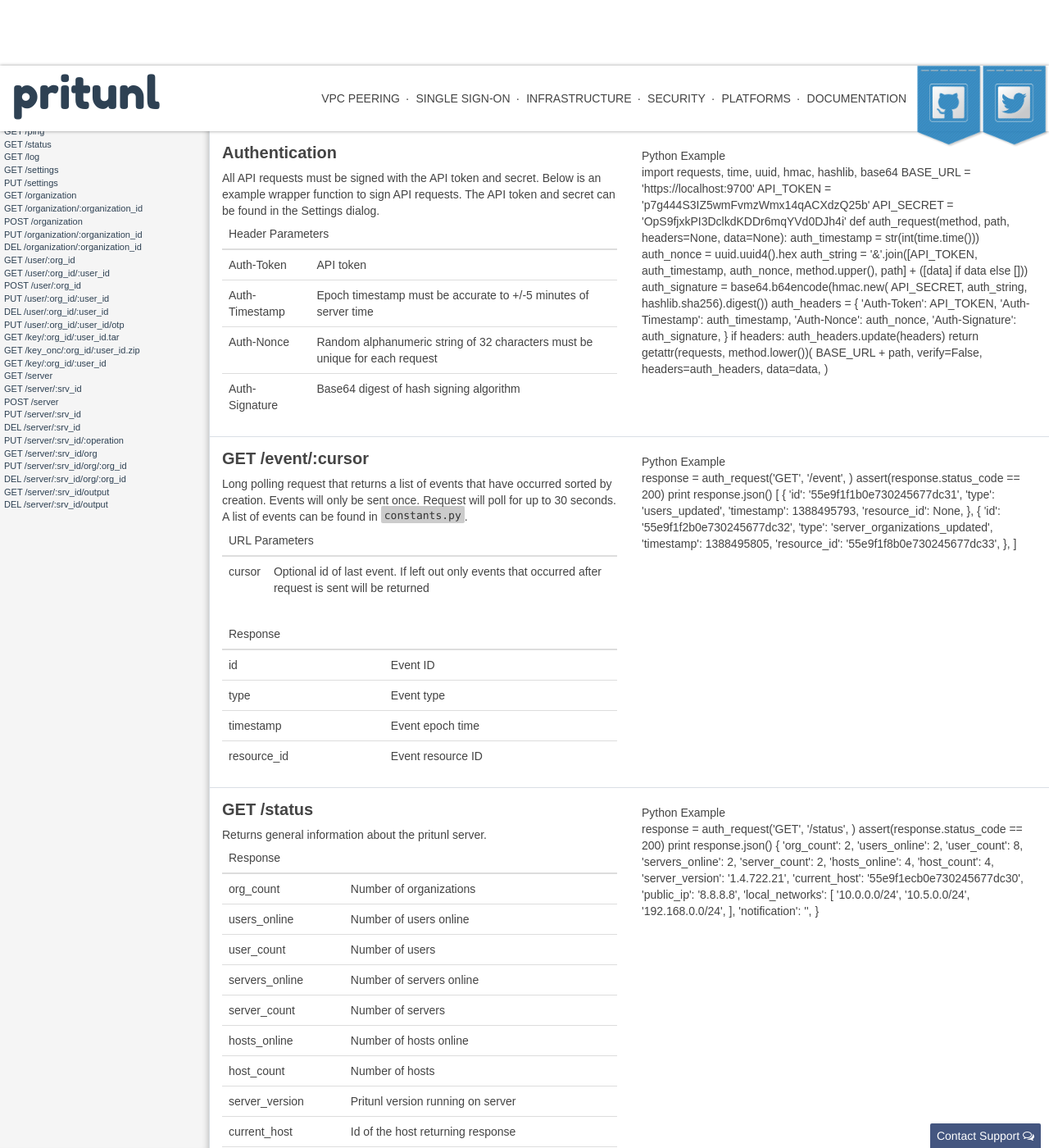
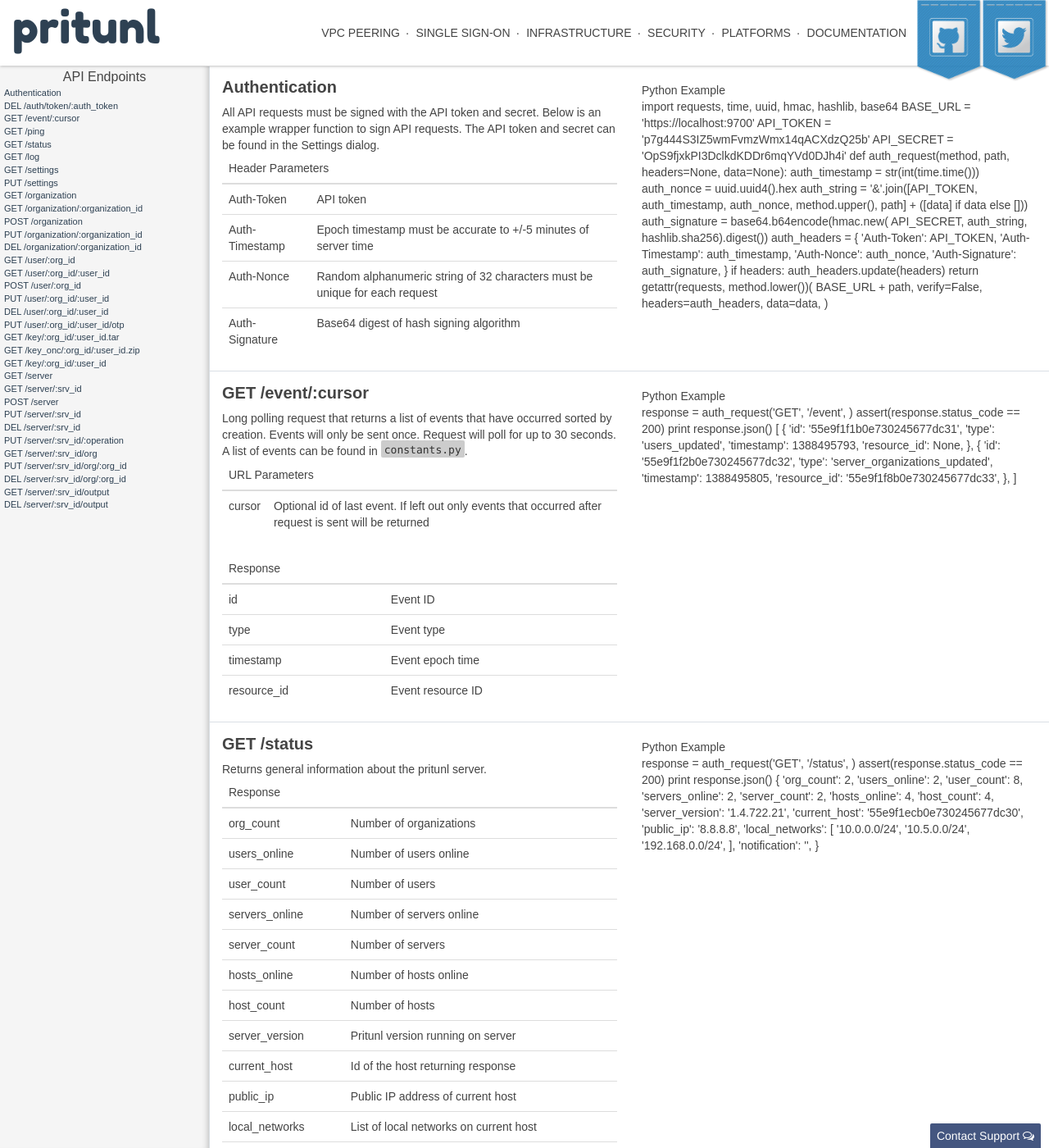
Before and after one commit to pritunl/pritunl.github.io, a Jekyll site: the page built from api.html, in a window 1280 px wide and 1400 px high. Shown: the whole window at 82% size. Built offline with Jekyll 4.4.1, drawn with Linux system fonts in a browser that asks for light colours; nearby versions of some CDN libraries; some web fonts are replaced; Markdown is read by kramdown in place of the engine named in the settings; comment, search, counter and statistics services are not loaded.

Commit message:
Fix api styles

```diff
--- a/css/main.css
+++ b/css/main.css
@@ -1902,8 +1902,10 @@
   color: #b69cf7;
 }
 .api {
+  background-color: #fff;
+}
+.api.section {
   padding-top: 80px;
-  background-color: #fff;
 }
 .api .row {
   padding-top: 5px;
```
